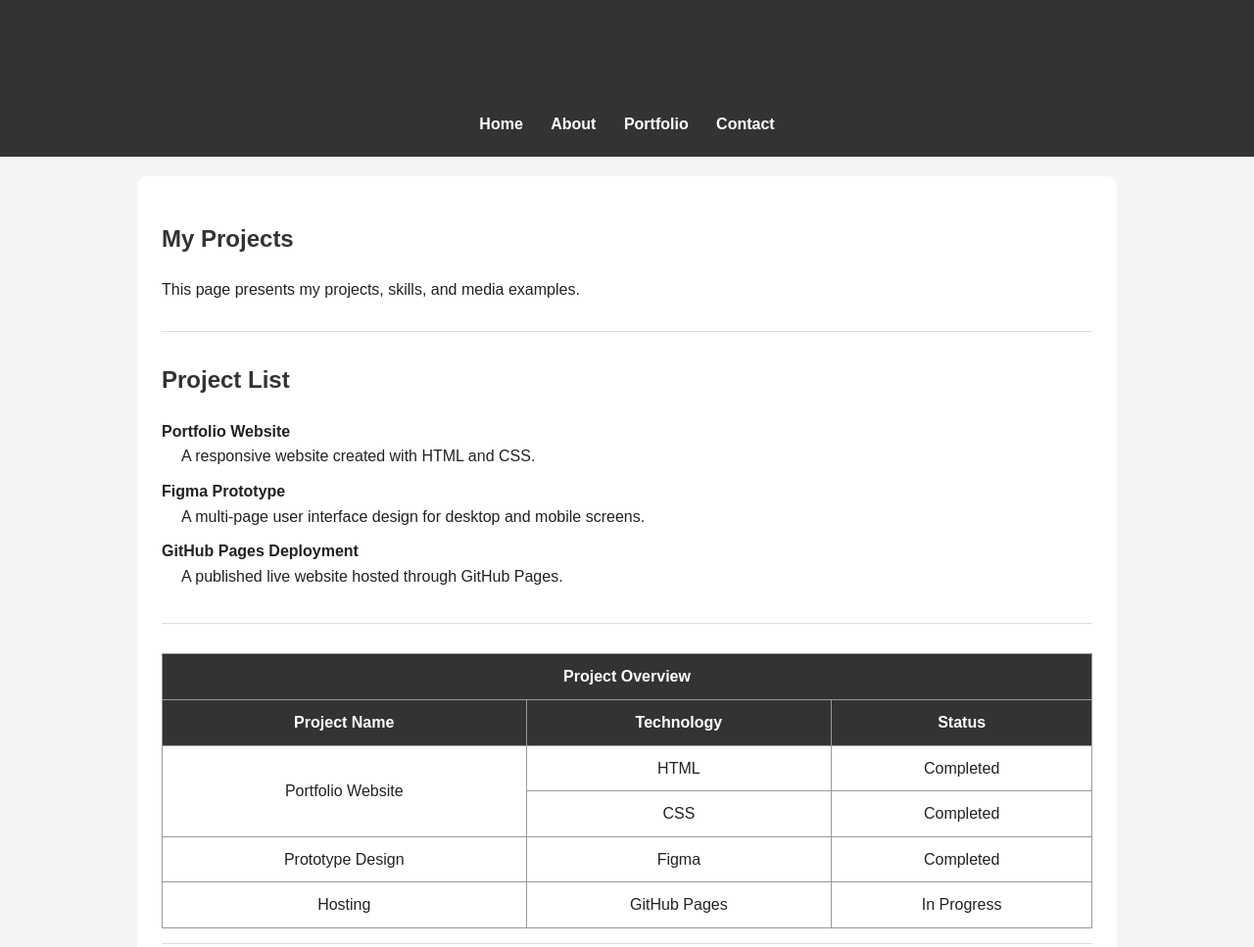
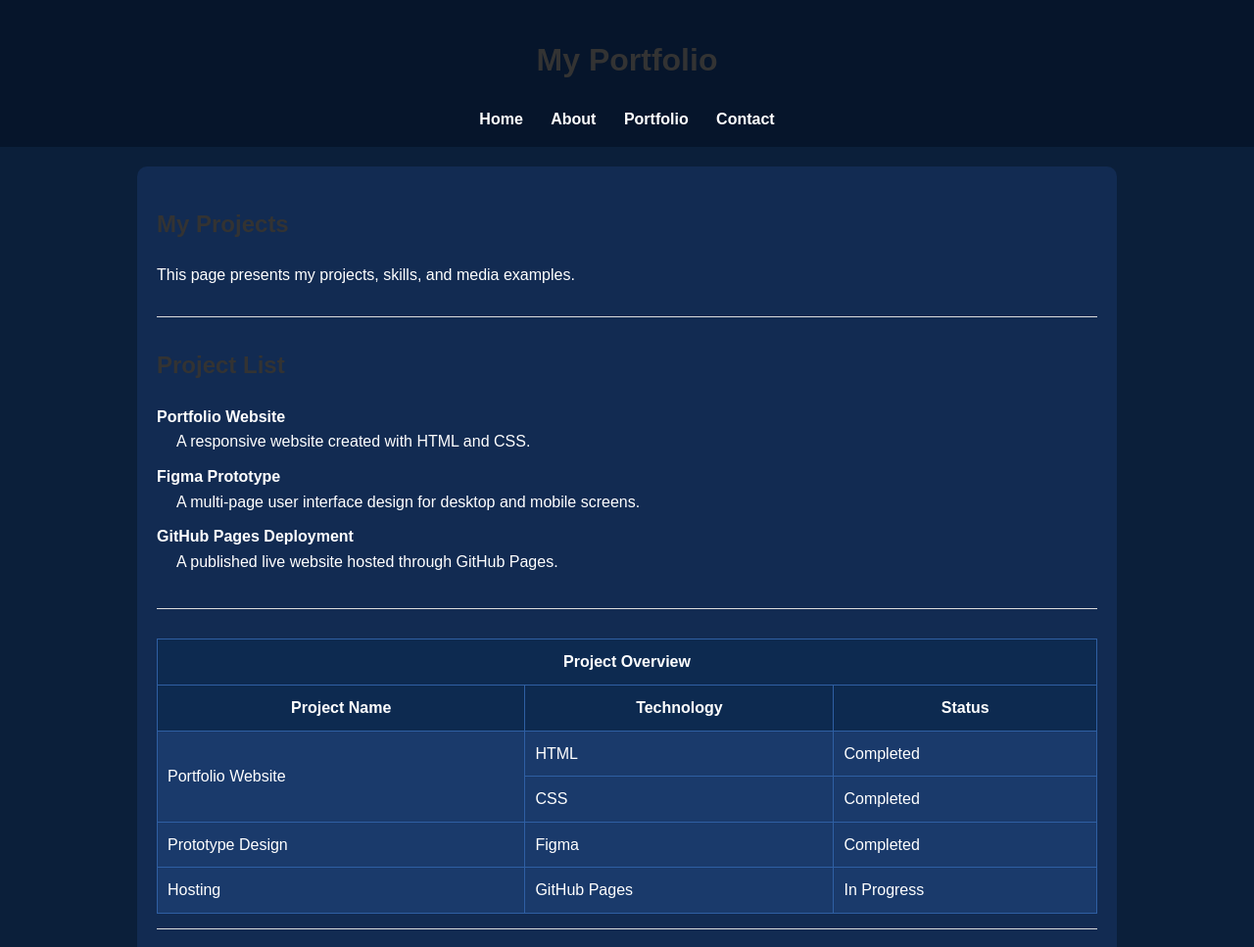
Before and after one commit to Koljamq4/portfolio-site, a plain HTML site: page portfolio.html in a window 1280 px wide. Shown: the top 967 px of the page at 98% size. Drawn offline with Linux system fonts and the light colour scheme.

Commit message:
Update style.css

```diff
--- a/style.css
+++ b/style.css
@@ -6,15 +6,15 @@ body {
   font-family: Arial, sans-serif;
   margin: 0;
   padding: 0;
-  background-color: #f4f4f4;
-  color: #222;
+  background-color: #0b1f3a;
+  color: white;
   line-height: 1.6;
 }
 
 header {
-  background-color: #333;
+  background-color: #06152b;
   color: white;
-  padding: 20px;
+  padding: 15px;
   text-align: center;
 }
 
@@ -37,8 +37,8 @@ nav a:hover {
 main {
   max-width: 1000px;
   margin: 20px auto;
-  background-color: white;
-  padding: 25px;
+  background-color: #122b52;
+  padding: 20px;
   border-radius: 10px;
 }
 
@@ -67,22 +67,25 @@ img {
 table {
   width: 100%;
   border-collapse: collapse;
+  background-color: #1a3a6b;
+  color: white;
   margin-top: 15px;
 }
 
-table, th, td {
-  border: 1px solid #999;
+table {
+    width: 100%;
+    border-collapse: collapse;
+    background-color: #1a3a6b;
+    color: white;
 }
 
 th {
-  background-color: #333;
-  color: white;
-  padding: 10px;
+    background-color: #0d2a50;
 }
 
-td {
-  padding: 10px;
-  text-align: center;
+td, th {
+    padding: 10px;
+    border: 1px solid #2f5fa3;
 }
 
 ul, ol, dl {
```
